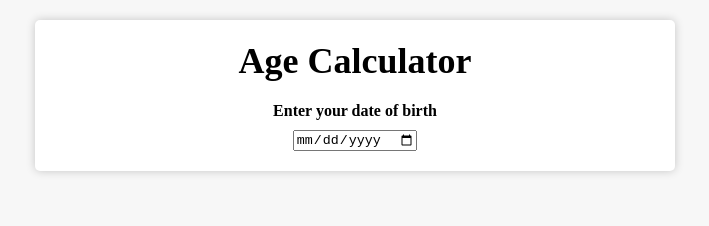
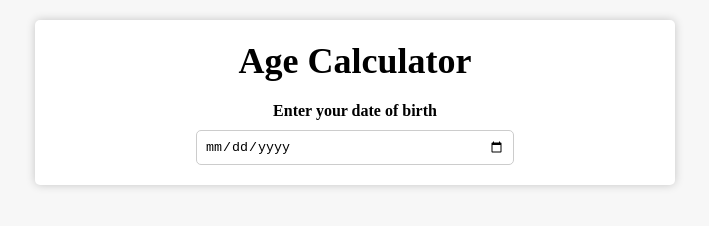
Before and after one commit to dammydrizzle/Projects, a plain HTML site: page index.html in a window 1280 px wide. Shown: the whole page, without its empty margins (285-994 px from the left). Drawn offline with Linux system fonts and the light colour scheme.

Commit message:
styled the input tag

```diff
--- a/style.css
+++ b/style.css
@@ -30,3 +30,10 @@ label {
      margin-bottom: 10px ;
 
 }
+input {
+    padding: 8px;
+    border: 1px solid #ccc;
+    border-radius: 5px;
+    width: 100%;
+    max-width: 300px;
+}
```
